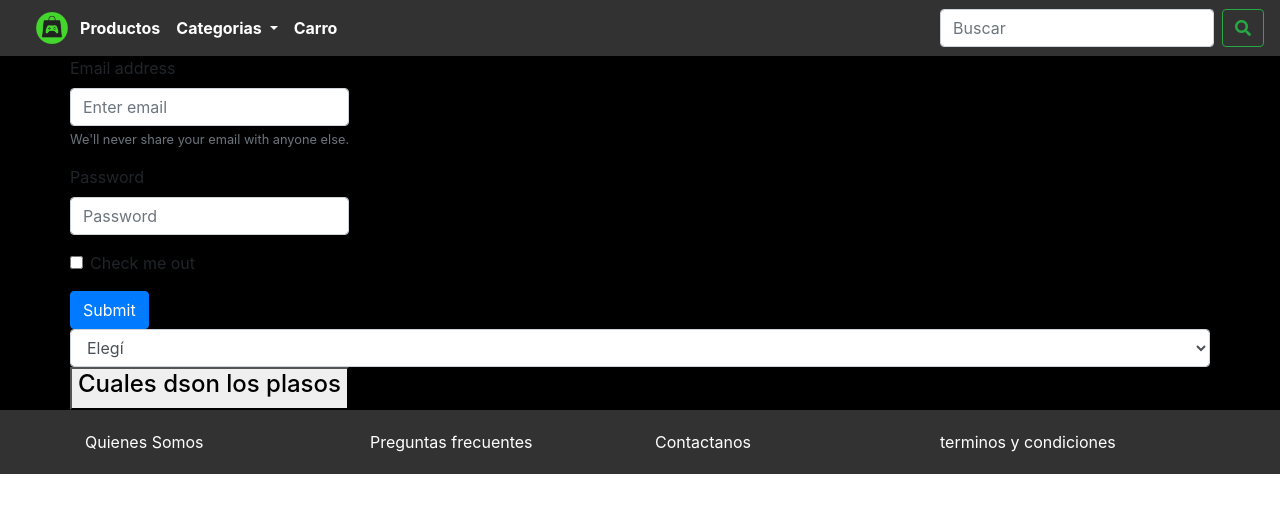
After one commit to Cratospool/Tp1Vi, a CodeIgniter app: page /Tp1Vi/contactanos in a window 1280 px wide. The commit adds this page. Shown: the top 513 px of the page. Run offline with CodeIgniter, Linux system fonts and the light colour scheme; some libraries are stand-ins or nearby versions.

Commit message:
Hice la pagina comunicate

```diff
--- a/application/config/routes.php
+++ b/application/config/routes.php
@@ -54,6 +54,7 @@ $route['default_controller'] = 'Welcome';
 $route['principal'] = 'Welcome/index';
 $route['quienes_somos'] = 'Welcome/quienes_somos';
 $route['politicas_de_privacidad'] = 'Welcome/politicas_de_privacidad';
+$route['contactanos'] = 'Welcome/contactanos';
 
 $route['404_override'] = '';
 
--- a/application/controllers/Welcome.php
+++ b/application/controllers/Welcome.php
@@ -52,5 +52,16 @@ class Welcome extends CI_Controller {
 		$this->load->view('front/footer_view');
 
 	}
+	public function contactanos()
+	{
+		//$this->load->view('principal.php');
+		$data = array('titulo' => 'Contactanos');
+
+		$this->load->view('front/head_view',$data);
+		$this->load->view('front/navbar_view');
+		$this->load->view('contactanos');
+		$this->load->view('front/footer_view');
+
+	}
 
 }
--- /dev/null
+++ b/application/views/contactanos.php
@@ -0,0 +1,41 @@
+<body>
+    <main id="main-contactanos">
+        <div class="container">
+            <div class="row">
+                <form>
+                      <div class="form-group">
+                            <label for="exampleInputEmail1">Email address</label>
+                            <input type="email" class="form-control" id="exampleInputEmail1" aria-describedby="emailHelp" placeholder="Enter email">
+                            <small id="emailHelp" class="form-text text-muted">We'll never share your email with anyone else.</small>
+                      </div>
+                      <div class="form-group">
+                            <label for="exampleInputPassword1">Password</label>
+                            <input type="password" class="form-control" id="exampleInputPassword1" placeholder="Password">
+                      </div>
+                      <div class="form-group form-check">
+                            <input type="checkbox" class="form-check-input" id="exampleCheck1">
+                            <label class="form-check-label" for="exampleCheck1">Check me out</label>
+                      </div>
+                      <button type="submit" class="btn btn-primary">Submit</button>
+                </form>
+            </div>
+            <div class="row">
+                <select class="form-control form-control">
+                  <option>Elegí</option>
+                  <option>Consutas sobre tiempos de entrega</option>
+                  <option>Incumplimiento de la entrega</option>
+                  <option>Solicito envío de factura</option>
+                  <option>Mi factura tiene un error</option>
+                  <option>Incumplimeinto del servicio técnico</option>
+                  <option>Cambio autorizado por servicio téctnico</option>
+                  <option>Otros</option>
+                </select>
+
+            </div>
+            <div class="row">
+                <button data-tracking="shipping-deadlines" class="accordion">
+                    <h4>Cuales dson los plasos</h4>
+                </button>
+            </div>
+        </div>
+    </main>
--- a/application/views/front/footer_view.php
+++ b/application/views/front/footer_view.php
@@ -8,7 +8,7 @@
                     <a href="#">Preguntas frecuentes</a>
                 </div>
                 <div class="col-12 col-md-3 col-xl">
-                    <a href="#">Contactanos</a>
+                    <a href="<?php echo base_url('contactanos');?>">Contactanos</a>
                 </div>
                 <div class="col-12 col-md-3 col-xl">
                     <a href="<?php echo base_url('politicas_de_privacidad');?>">terminos y condiciones</a>
--- a/application/views/front/navbar_view.php
+++ b/application/views/front/navbar_view.php
@@ -1,5 +1,5 @@
 <header>
-    <nav id="navbar" class="navbar navbar-expand-lg navbar-dark fixed-top">
+    <nav id="navbar" class="navbar navbar-expand-lg navbar-dark nabvar-static-top mb-10">
         <a class="navbar-brand ">
             <span class="navbar-logo">
                 <a href="<?php echo base_url('principal');?>">
--- a/assets/css/index.css
+++ b/assets/css/index.css
@@ -68,3 +68,7 @@
 #main-politicas{
   color: white;
 }
+
+#main-contactanos{
+    background: black;
+}
```
